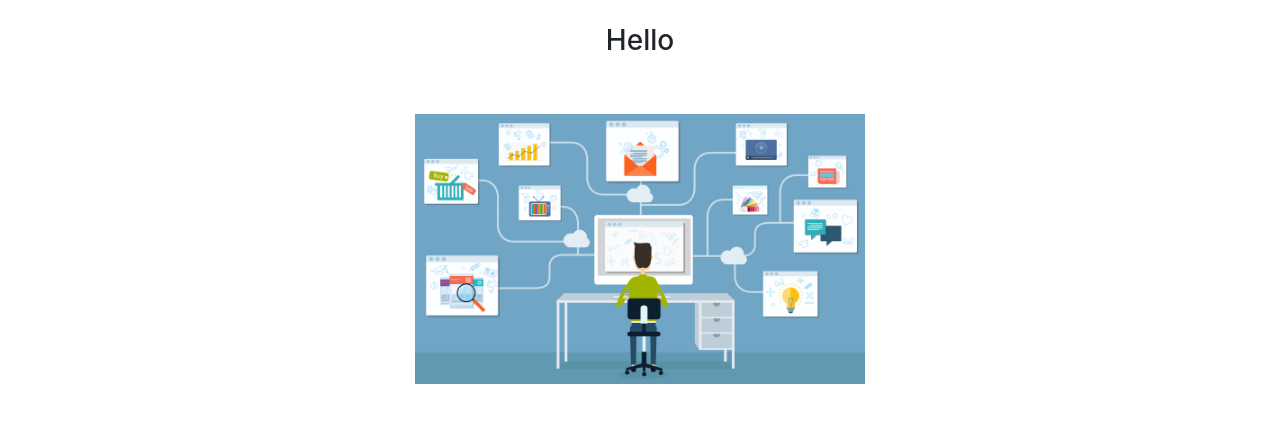
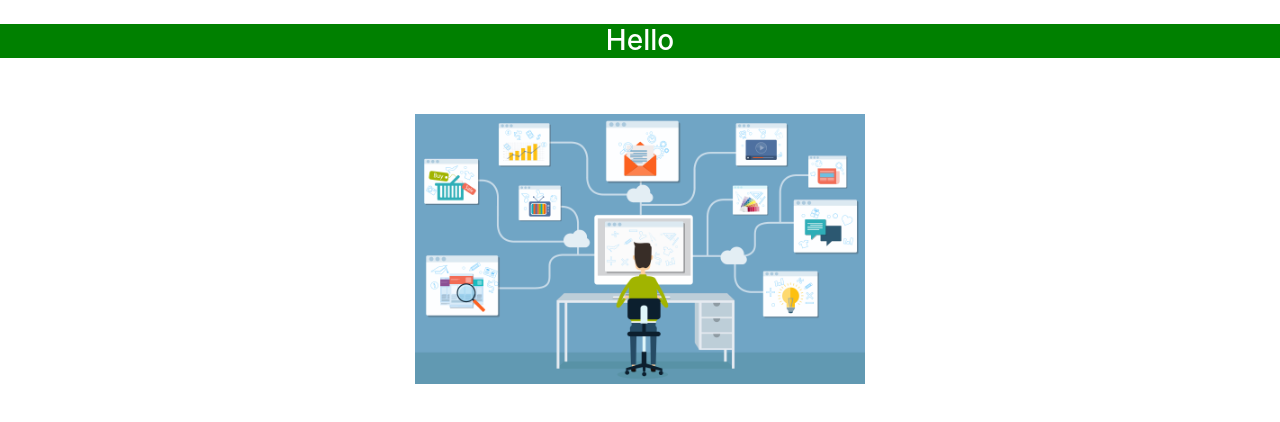
Before and after one commit to Ali8484/Toogle_Image_by_jsHtml, a plain HTML site: page index.html in a window 1280 px wide. Drawn offline with nearby package versions, Linux system fonts and the light colour scheme.

Commit message:
stylize the Hello

```diff
--- a/index.html
+++ b/index.html
@@ -46,8 +46,9 @@
 
 <body>
 <br>
-		<div align="center" >
-		<h3>Hello </h3>
+
+		<div style="background-color:green" align="center" >
+		<h3 style="color:white">Hello </h3>
 		</div>
   <br>
   <br>
```
